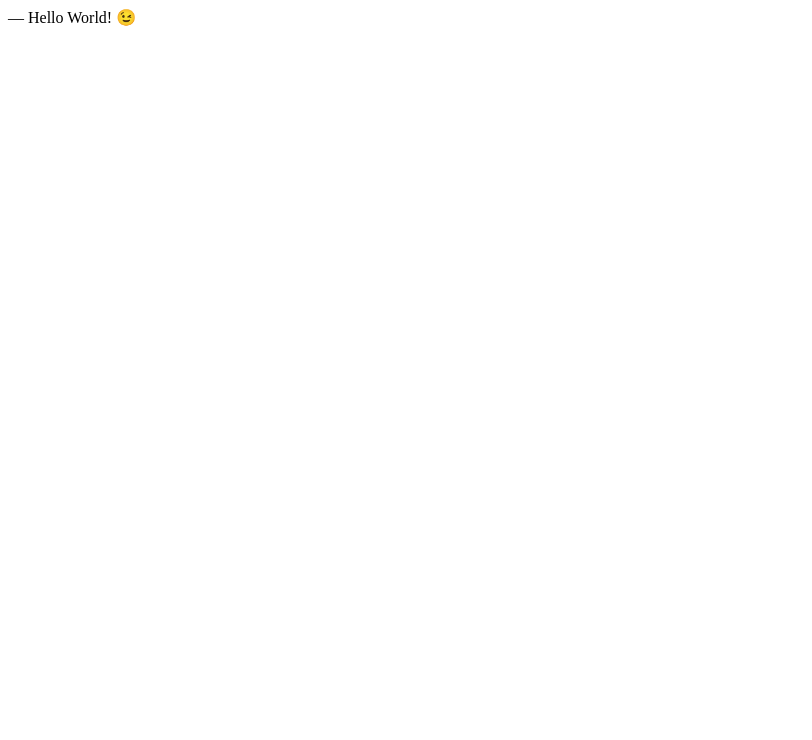
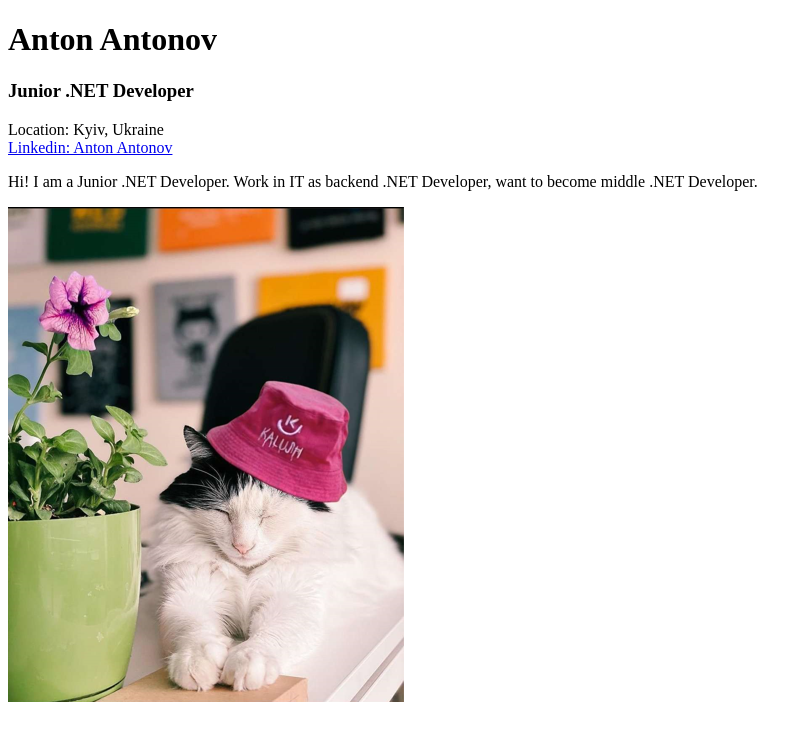
Before and after one commit to AntonSoftEng94/homepage, a plain HTML site: page index.html in a window 1280 px wide. Shown: the whole page, without its empty margins (0-812 px from the left). Drawn offline with Linux system fonts and the light colour scheme.

Commit message:
Modified index.html and add assets folder

```diff
--- a/index.html
+++ b/index.html
@@ -5,6 +5,38 @@
     <title>Résumé</title>
   </head>
   <body>
-    ― Hello World! &#x1F609;
+    <main>
+        <div class="resume">
+          <div class="container">
+            <div class="resume__block">
+              <h1 class="contact-info__header">Anton Antonov</h1>
+              <h3 class="contact-info__sub-header">Junior .NET Developer</h3>
+              <div class="contact_info_container fh">
+                <div class="contact-info__block">
+                        <span>Location: Kyiv, Ukraine</span>
+                    <br>
+                    <a href="https://www.linkedin.com/in/%D0%B0%D0%BD%D1%82%D0%BE%D0%BD-%D0%B0%D0%BD%D1%82%D0%BE%D0%BD%D0%BE%D0%B2-a6318a11b/" rel="author" class="contact-info__item">
+                      <span>Linkedin: Anton Antonov</span>
+                    </a>
+                </div>
+                <div class="container">
+                    <div class="resume__block">
+                      <div class="intro">
+                        <p class="intro_text">Hi!
+                          I am a Junior .NET Developer. Work in IT as backend .NET Developer,
+                          want to become middle .NET Developer.
+                        </p>
+                      </div>
+                    </div>
+                  </div>
+                <div class="contact-info__block contact-info__block--center">
+                  <img class="contact-info__avatar" src="assets/avatar.png" alt="Avatar">
+                </div>
+                <div class="contact-info__block"></div>
+              </div>
+            </div>
+          </div>
+        </div>
+      </main>
   </body>
 </html>
```
Also changed, not shown: assets/avatar.PNG (added).
